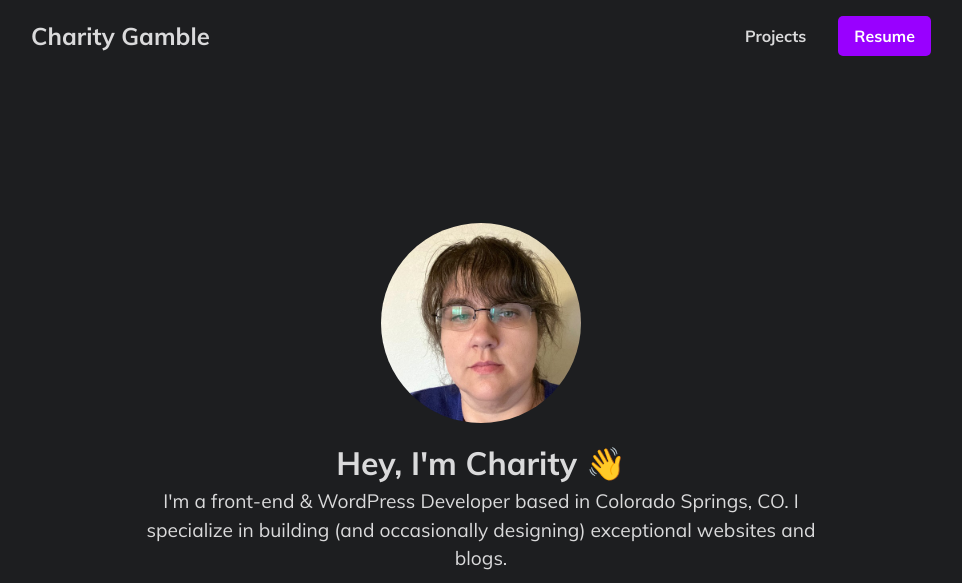
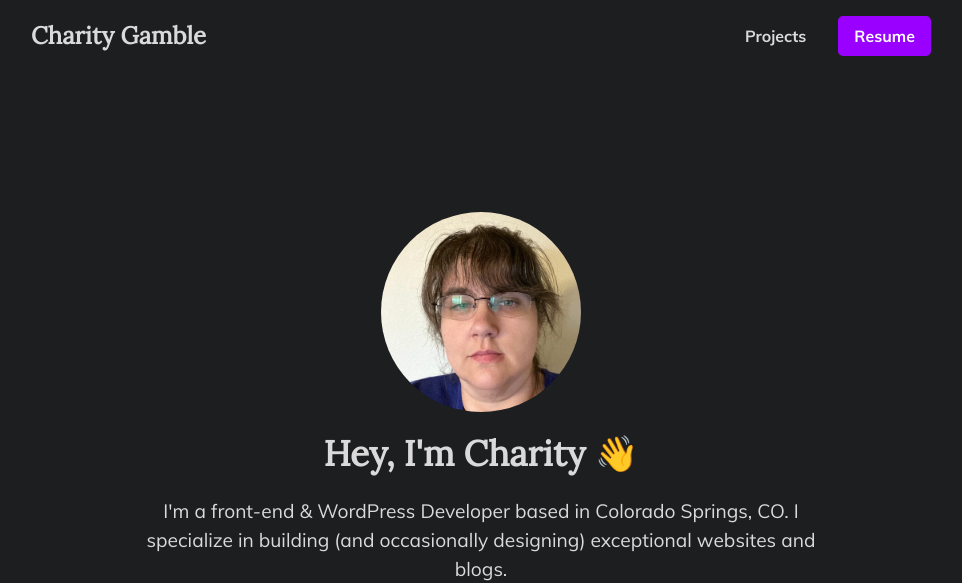
Before and after one commit to charitygamble/cgambledev, an Eleventy site: page src/index.njk in a window 1280 px wide. Shown: the top 583 px of the page, without its empty margins (159-1121 px from the left). Built offline with nearby package versions, Linux system fonts and the light colour scheme; Eleventy itself is replaced by a stand-in of ours; files that its build step writes are made by us from their sources; a web font is replaced by a local one.

Commit message:
added Lora font, changed h1, h2, h3 to Lora, changed page title to have pipe instead of dash

```diff
--- a/src/_includes/base.njk
+++ b/src/_includes/base.njk
@@ -7,7 +7,7 @@
         <link rel="icon" href="/assets/favicon.jpeg" />
         <link rel="stylesheet" href="/css/global.css" />
         <script src="https://kit.fontawesome.com/203c33e277.js" crossorigin="anonymous"></script>
-        <title>Charity Gamble - Front-End &amp; WordPress Developer</title>
+        <title>Charity Gamble | Front-End &amp; WordPress Developer</title>
     </head>
     <body>
         <div>
--- a/src/css/global.css
+++ b/src/css/global.css
@@ -42,6 +42,24 @@ body {
     font-display: swap;
 }
 
+@font-face {
+    font-family: 'Lora';
+    src: url('/fonts/Lora-Italic.woff2') format('woff2'),
+         url('/fonts/Lora-Italic.woff') format('woff');
+    font-weight: normal;
+    font-style: italic;
+    font-display: swap;
+}
+
+@font-face {
+    font-family: 'Lora';
+    src: url('/fonts/Lora-Regular.woff2') format('woff2'),
+         url('/fonts/Lora-Regular.woff') format('woff');
+    font-weight: normal;
+    font-style: normal;
+    font-display: swap;
+}
+
 @media screen and (max-width: 768px) {
     body {
         width: 100%;
@@ -68,6 +86,7 @@ li {
 }
 
 .nav-container .logo {
+    font-family: 'Lora', 'Times New Roman', Georgia, serif;
     font-size: 1.5rem;
     font-weight: bold;
 }
@@ -177,7 +196,8 @@ hr {
     }
 }
 
-.hero-container .hero-text h2 {
+.hero-container .hero-text h1 {
+    font-family: 'Lora', 'Times New Roman', Georgia, serif;
     font-size: 2.2rem;
     font-weight: 600;
     margin-bottom: 1rem;
@@ -212,6 +232,7 @@ hr {
 }
 
 .about-container h2 {
+    font-family: 'Lora', 'Times New Roman', Georgia, serif;
     font-size: 2rem;
     font-weight: 600;
     margin-bottom: 1rem;
@@ -274,6 +295,7 @@ hr {
 }
 
 .skills-container h2 {
+    font-family: 'Lora', 'Times New Roman', Georgia, serif;
     font-size: 2rem;
     font-weight: 600;
     margin-bottom: 1rem;
@@ -343,6 +365,7 @@ hr {
 }
 
 .projects-container h2 {
+    font-family: 'Lora', 'Times New Roman', Georgia, serif;
     font-size: 2rem;
     font-weight: 600;
     margin-bottom: 1rem;
@@ -399,6 +422,7 @@ hr {
 }
 
 .project-card .project h3 {
+    font-family: 'Lora', 'Times New Roman', Georgia, serif;
     font-size: 20px;
     margin-bottom: 10px;
 }
@@ -427,6 +451,7 @@ hr {
 }
 
 .contact-container h2 {
+    font-family: 'Lora', 'Times New Roman', Georgia, serif;
     font-size: 2rem;
     font-weight: 600;
     margin-bottom: 1rem;
@@ -445,12 +470,14 @@ hr {
 }
 
 .project-layout h2 {
+    font-family: 'Lora', 'Times New Roman', Georgia, serif;
     font-size: 2rem;
     font-weight: 600;
     margin-bottom: 1rem;
 }
 
 .project-layout h3 {
+    font-family: 'Lora', 'Times New Roman', Georgia, serif;
     font-size: 1.5rem;
     font-weight: 600;
     margin-bottom: 1rem;
```
Also changed, not shown: src/fonts/Lora-Italic.woff (added), src/fonts/Lora-Italic.woff2 (added), src/fonts/Lora-Regular.woff (added), src/fonts/Lora-Regular.woff2 (added).
